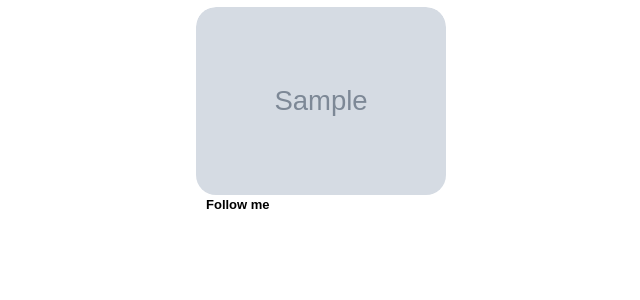
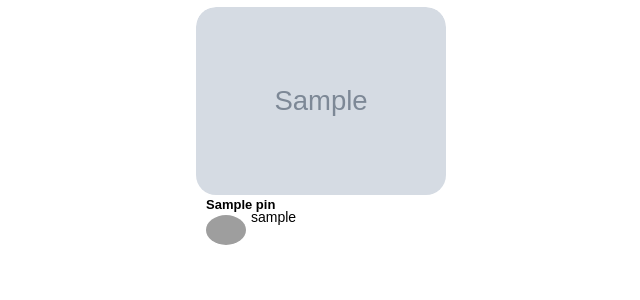
Before and after one commit to steffyjk/pintrverse, a Django app: page /pintrverse/pins/ in a window 1280 px wide. Shown: the part 172-472 px from the top of the page, without its empty margins (319-959 px from the left). Run offline with Django 4.2, Linux system fonts and the light colour scheme; tables that the repository leaves empty hold one stand-in row (values such as "Sample post"); grey boxes marked "Sample" are stand-in pictures; grey boxes are pictures that could not be loaded.

Commit message:
Feat: updated Home page for all pin list with specification of username, pin link & other details

```diff
--- a/templates/pintrverse_app/pin_list.html
+++ b/templates/pintrverse_app/pin_list.html
@@ -13,7 +13,27 @@
                         <p>No file uploaded.</p>
                     {% endif %}
                 {% endwith %}
-                <p class="content">Follow me</p>
+                <p class="content">{{ pin.title }}</p>
+                <img class="user" src="https://i.pinimg.com/236x/58/9c/8f/589c8ffa48aa58004b6221b60a15f05e.jpg">
+                <a class="username">{{ pin.user.username }}</a>
+
+                <div class="hover-zone">
+                    <div class="top-bar">
+                        <p>Profile ⌵</p>
+                        <form method="POST" enctype="multipart/form-data" action={% url 'pintrverse:save-pin' pin.id %}>
+                            {% csrf_token %}
+                            <a><input type="submit" value="Save"></a>
+                        </form>
+                    </div>
+                    <!-------------------->
+                    <div class="bottom-bar">
+                        <a href="{{ pin.destination_link }}">↗ website.com</a>
+                        <div class="radius-ico">
+                            <img src="https://cdn3.iconfinder.com/data/icons/iconset-1-1/24/icon_set_outlinder-10-256.png">
+                            <img src="https://cdn4.iconfinder.com/data/icons/ionicons/512/icon-more-256.png">
+                        </div>
+                    </div>
+                </div>
 
             </div>
         {% endfor %}
```
